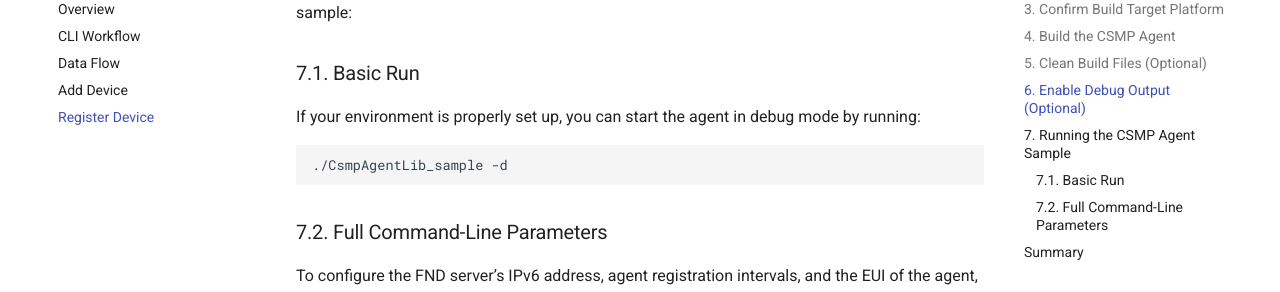
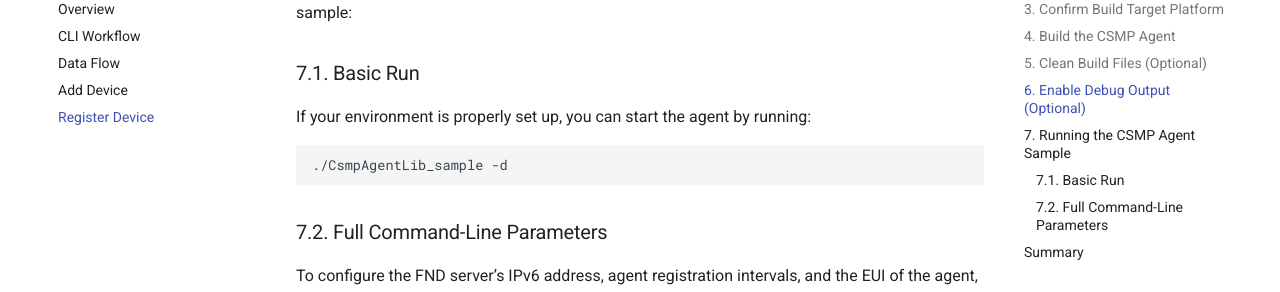
Before and after one commit to BetV3/fndDocs, an MkDocs documentation site: the page built from docs/registration/register-device.md, in a window 1280 px wide and 900 px high, scrolled down 1713 px. Shown: the part 153-445 px from the top of the window. Built offline with MkDocs 1.6.1 and Material for MkDocs 9.7.7, drawn with Linux system fonts in a browser that asks for light colours.

Commit message:
fixed a typo

````diff
--- a/docs/registration/register-device.md
+++ b/docs/registration/register-device.md
@@ -77,7 +77,7 @@ Once the build is complete, you can run the CSMP Agent sample. There are two way
 
 ### 7.1. Basic Run
 
-If your environment is properly set up, you can start the agent in debug mode by running:
+If your environment is properly set up, you can start the agent by running:
 
 ```bash
 ./CsmpAgentLib_sample -d
````
